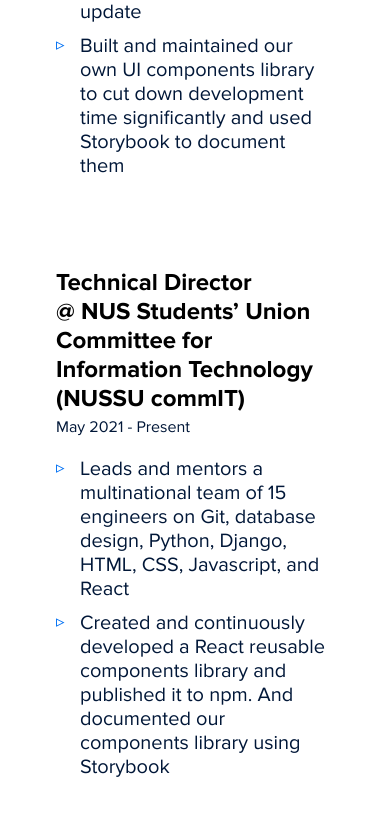
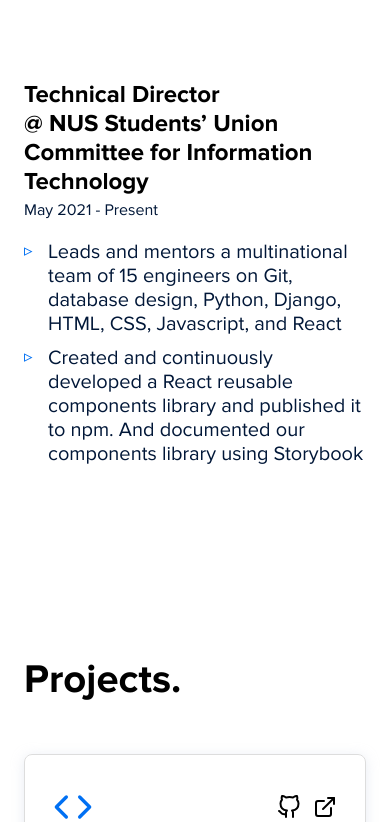
Before and after one commit to kevinmingtarja/kevinmingtarja.com-v1, a Next.js app: page / in a window 390 px wide. Shown: the part 3162-3984 px from the top of the page. Built offline with nearby package versions, Linux system fonts and the light colour scheme.

Commit message:
Fix breakpoint ordering

```diff
--- a/components/Sections/Experience/index.tsx
+++ b/components/Sections/Experience/index.tsx
@@ -37,7 +37,7 @@ const ExperienceItem = ({ experience }: { experience: Experience }) => {
     <div className={styles.experienceContainer}>
       <div className={styles.headingContainer}>
         <Heading level={5}>
-          {width >= 480 ? `${role} @ ` : `${role} \n@ `}
+          {width >= 740 ? `${role} @ ` : `${role} \n@ `}
           <Link className={styles.link} href={link}>
             {name}
           </Link>
--- a/components/Sections/Hero/Hero.module.css
+++ b/components/Sections/Hero/Hero.module.css
@@ -25,6 +25,16 @@ gives an error on scss.
   margin-top: var(--spacing-3xl);
 }
 
+@media (max-width: 1024px) {
+  .text {
+    font-size: var(--font-base);
+  }
+
+  .info {
+    width: auto;
+  }
+}
+
 @media (max-width: 480px) {
   .container {
     min-height: 85vh;
@@ -39,13 +49,3 @@ gives an error on scss.
     width: 50vw;
   }
 }
-
-@media (max-width: 1024px) {
-  .text {
-    font-size: var(--font-base);
-  }
-
-  .info {
-    width: auto;
-  }
-}
--- a/constants/contents.tsx
+++ b/constants/contents.tsx
@@ -67,7 +67,7 @@ export const experiences: Experience[] = [
   },
   {
     company: {
-      name: "NUS Students’ Union Committee for Information Technology (NUSSU commIT)",
+      name: "NUS Students’ Union Committee for Information Technology",
       link: "https://www.nussucommit.com/",
     },
     period: "May 2021 - Present",
--- a/styles/Home.module.css
+++ b/styles/Home.module.css
@@ -18,14 +18,14 @@
   padding-top: 100px;
 }
 
+@media (max-width: 1024px) {
+  .main {
+    padding: 0 var(--spacing-3xl) var(--spacing-lg) var(--spacing-3xl);
+  }
+}
+
 @media (max-width: 480px) {
   .main {
     padding: 0 var(--spacing-lg) var(--spacing-lg) var(--spacing-lg);
   }
 }
-
-@media (max-width: 1024px) {
-  .main {
-    padding: 0 var(--spacing-3xl) var(--spacing-lg) var(--spacing-3xl);
-  }
-}
```
